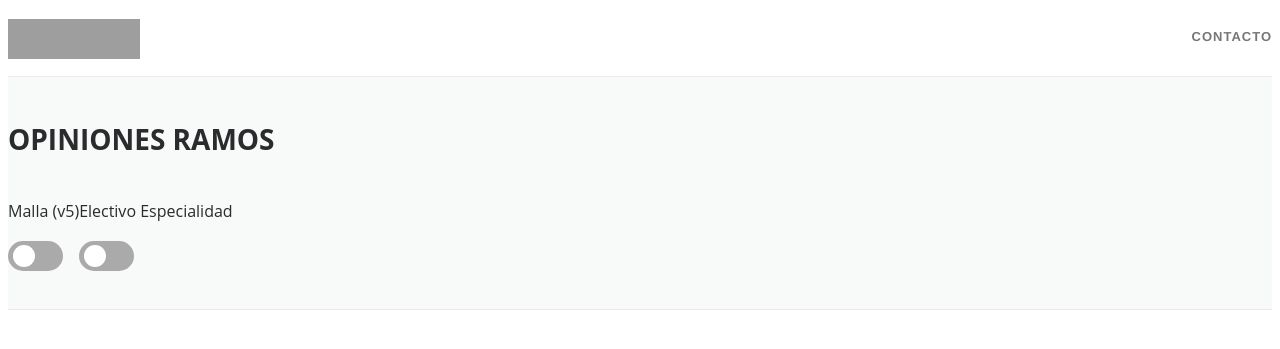
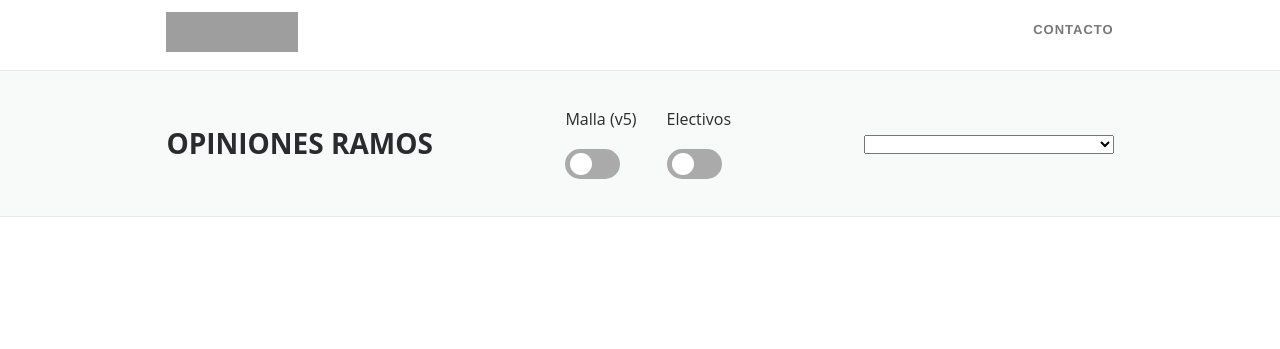
Before and after one commit to kalenMS/ramos-dii, a Django app: page / in a window 1280 px wide. Shown: the top 349 px of the page. Run offline with Django 4.2, Linux system fonts and the light colour scheme; grey boxes are pictures that could not be loaded.

Commit message:
Subencabezado/Falta: diseño general y barra

```diff
--- a/ramos/static/styles/main.css
+++ b/ramos/static/styles/main.css
@@ -5,13 +5,16 @@ body{
   font-size: 0.875rem;
   line-height: 1.7;
   color: #292b2c;
+  margin: 0;
 }
 
 /* ENCABEZADO: inicio */
 
 /* Estilos generales del encabezado */
+
 header {
-  display: flex;
+  display: flex; /* Cada elemento uno al lado del otro */
+  padding: 1px 13%; /* {0;margenes arriba abajo, 1;margenes derecha izquierda} */
   position:relative;
   z-index: 1000;
   align-items: center;
@@ -54,26 +57,33 @@ header {
     color: #3cb4e0;
   }
 
-.menu li:first-child {
-    margin-left: 100px;
-}
-
-
 /* ENCABEZADO: termino */
 
 
 /* SUBENCABEZADO:inicio */
 
+@media (max-width:900px){
+  .subencabezado{
+    flex-direction: column;
+    display: inline-block;
+  }
+}
+
 .subencabezado {
-    padding: 20px 0px;
-    border-top: 1px solid #e9e9e9;
-    background: #f8f9f9;
-    border-bottom: 1px solid #e9e9e9;
-    position: relative;
+  position: relative;
+  align-items: center; /* elementos centrados en el bloque */
+  display: flex; /* Cada elemento uno al lado del otro */
+  padding: 19px 13%; /* {0:margenes arriba abajo, 1:margenes derecha izquierda} */
+  border-top: 1px solid #e9e9e9;
+  background: #f8f9f9;
+  border-bottom: 1px solid #e9e9e9;
+  justify-content: space-between;
 }
+
 /* .subencabezado h1{
-  margin-left: 196.5px;
+  border: 1px solid blue;
 } */
+
 .subencabezado article{
     font-size: medium;
 }
@@ -81,12 +91,13 @@ header {
     /* BOTONES: inicio */
 
 .boton {
-    /* margin-left: 196.5px; */
     display: flex;
   }
 
-  .btn-container {
+.btn-container {
     margin-bottom: 10px;
+    /* border: 1px solid green; */
+    padding: 0% 15px;
   }
 
   .lbl-switch {
@@ -141,4 +152,11 @@ header {
 
      /* BOTONES:termino */
 
+     /* LISTA DESPLEGABLE:inicio */
+
+  /* #lista_ramos{
+    border: 1px solid red;
+    } */
+
+
  /* SUBENCABEZADO:inicio */
--- a/ramos/templates/index.html
+++ b/ramos/templates/index.html
@@ -32,9 +32,16 @@
           </article>
 
           <article class="btn-container">
-                <p>Electivo Especialidad</p>
+            <p>Electivos</p>
             <input type="radio" id="btn-switch-electivo" name="unosolo" onclick="unosolo('btn-switch-electivo')">
             <label for="btn-switch-electivo" class="lbl-switch"></label>
+          </article>
+      </div>
+
+      <article id="lista_ramos">
+        <select onchange="getRamo(this.options[this.selectedIndex].value)" style="width: 250px;">
+          <option value="" disabled="" hidden="">---------------------------------</option>
+        </select>
       </article>
 
       <script>
@@ -48,7 +55,7 @@
         }
       </script>
 
-        </div>
+
     </div>
 
 </body>
```
Lines whose indentation alone changed are shown as unchanged.
